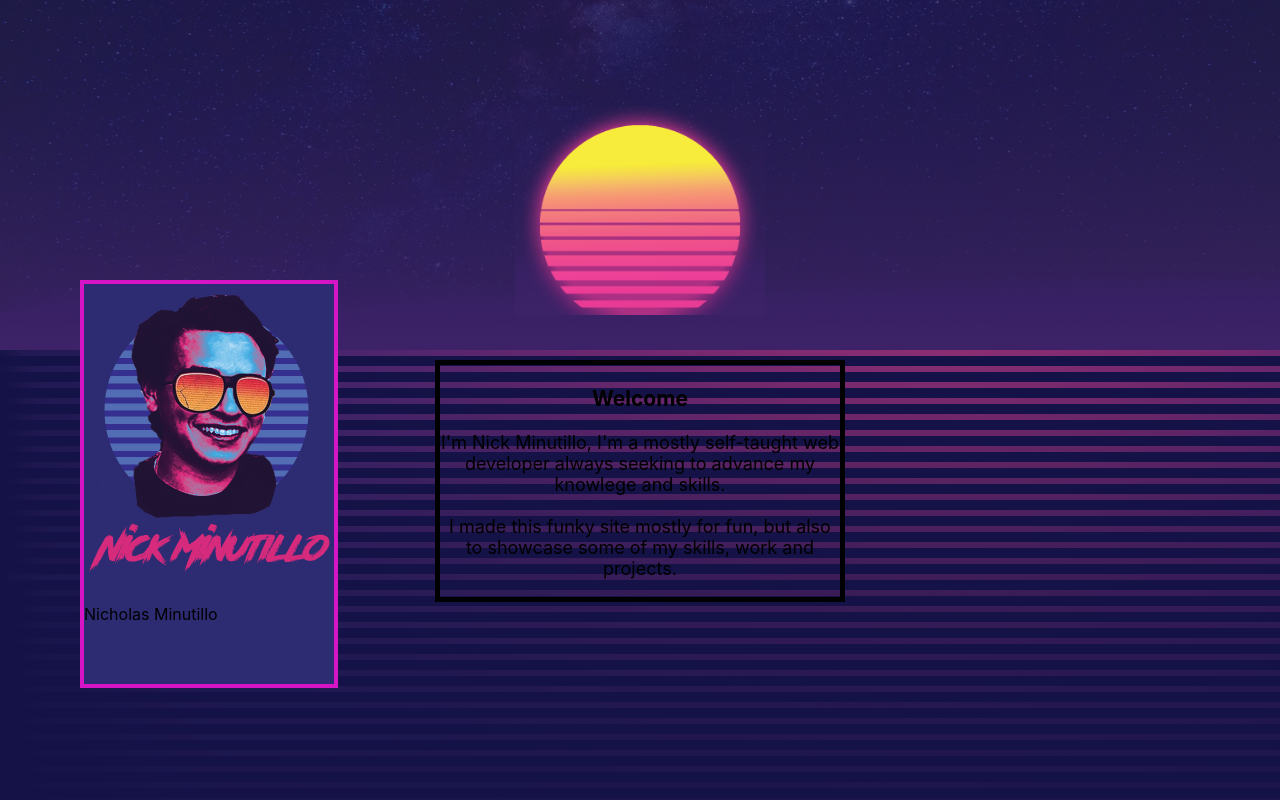
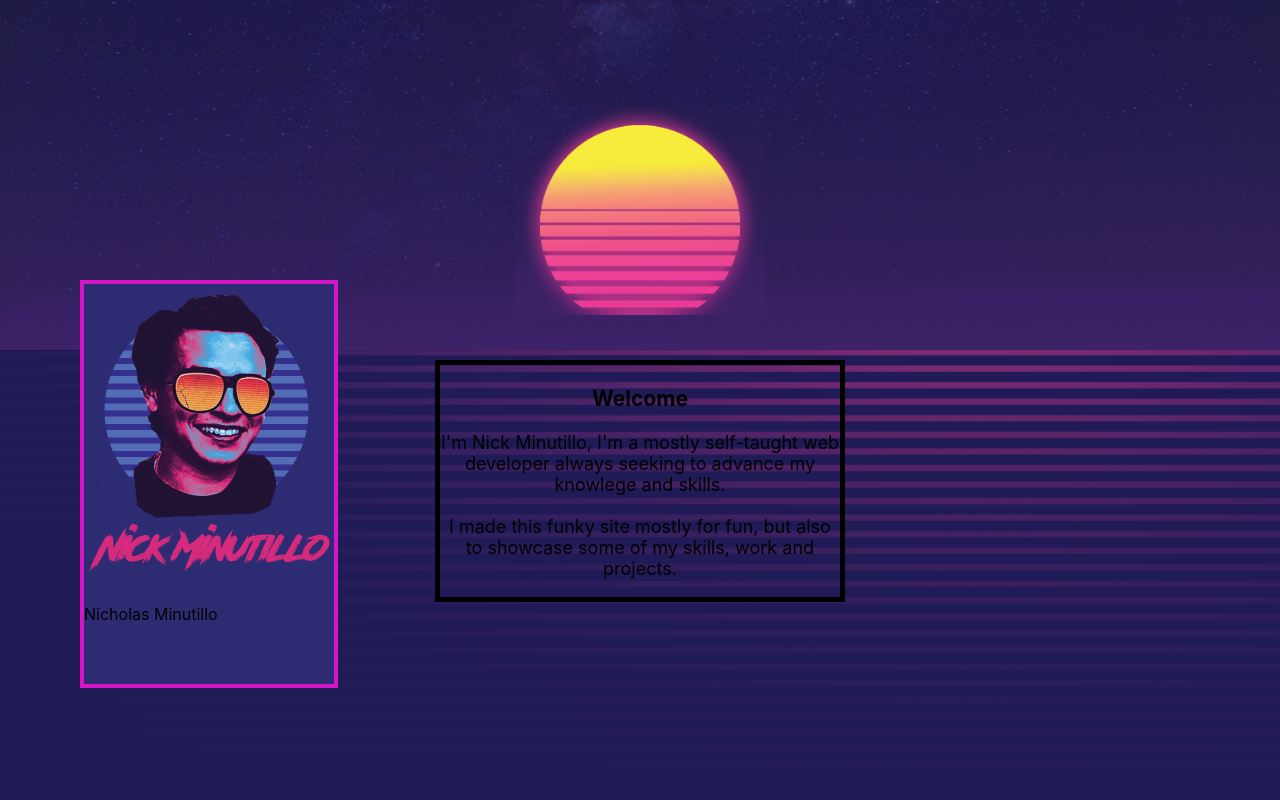
Before and after one commit to nminu/mysite, a React (Create React App) app: page / in a window 1280 px wide. Shown: the top 800 px of the page. Built offline with nearby package versions, Linux system fonts and the light colour scheme.

Commit message:
changed to correct background

```diff
--- a/src/components/App/App.js
+++ b/src/components/App/App.js
@@ -10,7 +10,7 @@ import './App.css';
 
 function App() {
   return (
-    <body className="Appbody" style = {{ backgroundImage: `url(${require("../../resources/test.png")})` }} >
+    <body className="Appbody" style = {{ backgroundImage: `url(${require("../../resources/background.png")})` }} >
       <FaceBox />
       <header className="App-header">
         <img src={backdrop2} alt='pic' width='100%' height ='350px'/>
```
